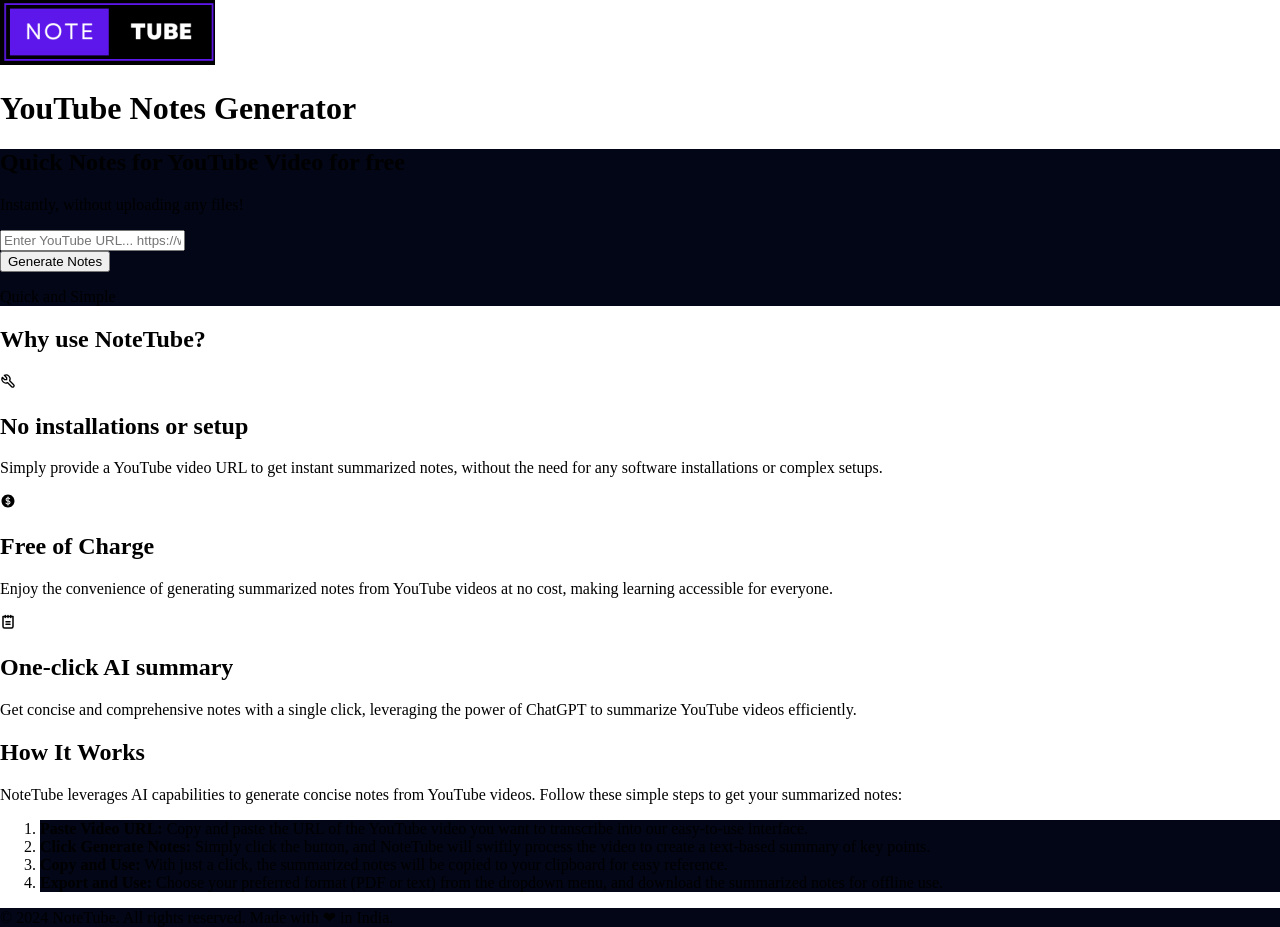
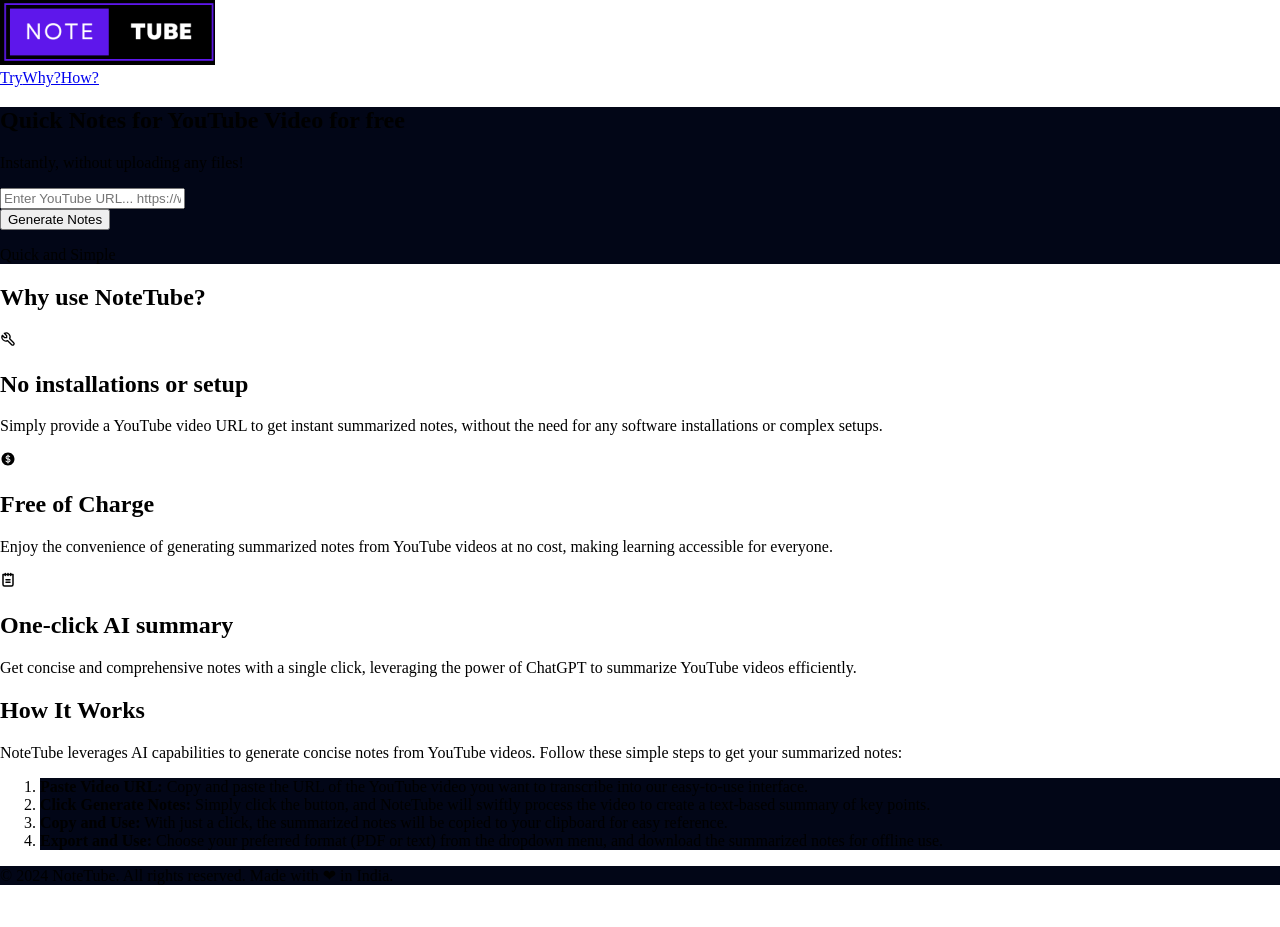
Before and after one commit to Riya267/NoteTUBE, a React (Create React App) app in the folder frontend/: page / in a window 1280 px wide. After the commit the page ends 885 px from the top, so only its background shows below. Built offline with nearby package versions, Linux system fonts and the light colour scheme.

Commit message:
header ui fixed

```diff
--- a/frontend/src/components/cardGrid.tsx
+++ b/frontend/src/components/cardGrid.tsx
@@ -5,7 +5,7 @@
 
 function CardGrid() {
   return (
-    <section className="bg-gray-900 py-10">
+    <section id="why" className="bg-gray-900 py-10">
       <div className="max-w-7xl mx-auto px-4 sm:px-6 lg:px-8">
         <h2 className="text-center text-slate-50 font-bold text-3xl sm:text-4xl mb-8">
           Why use NoteTube?
--- a/frontend/src/components/footer.tsx
+++ b/frontend/src/components/footer.tsx
@@ -1,6 +1,6 @@
 export default function Footer() {
   return (
-    <footer className="bg-slate-900 h-24 w-full">
+    <footer className="bg-slate-900 h-24 w-full p-2">
       <div className="container mx-auto flex items-center justify-center h-full border-t border-gray-700">
         <p className="text-lg lg:text-xl font-semibold text-gray-300 text-center">
           © 2024 NoteTube. All rights reserved. Made with{' '}
--- a/frontend/src/components/formWrapper.tsx
+++ b/frontend/src/components/formWrapper.tsx
@@ -38,7 +38,10 @@
   );
 
   return (
-    <section className="flex flex-col items-center justify-center h-[80vh] max-h-[30rem] mb-[80px] pt-[177px] pb-0 relative overflow-hidden bg-slate-900">
+    <section
+      id="home"
+      className="flex flex-col items-center justify-center h-[80vh] max-h-[30rem] mb-[80px] pt-[177px] pb-0 relative overflow-hidden bg-slate-900"
+    >
       <div className="max-w-3xl mx-auto px-6 relative mb-16 text-center">
         <h2 className="text-4xl lg:text-5xl text-white font-extrabold">
           Quick Notes for{' '}
@@ -65,7 +68,7 @@
           </div>
           <input
             type="submit"
-            className="font-bold rounded-lg text-white bg-purple-500 hover:bg-purple-600 border-2 border-purple-500 px-6 py-4 transition duration-300 w-full lg:w-auto"
+            className="font-bold rounded-lg text-white border-2 border-purple-500 hover:bg-gray-900 px-6 py-4 transition duration-300 w-full lg:w-auto"
             value="Generate Notes"
           />
         </form>
--- a/frontend/src/components/header.tsx
+++ b/frontend/src/components/header.tsx
@@ -1,17 +1,52 @@
+import React, { useEffect, useState } from 'react';
 import logo from '../../public/noteTubeLogo.png';
 
 export default function Header() {
+  const [isScrolled, setIsScrolled] = useState(false);
+
+  useEffect(() => {
+    const handleScroll = () => {
+      const scrollTop = window.pageYOffset;
+
+      setIsScrolled(scrollTop > 0);
+    };
+
+    window.addEventListener('scroll', handleScroll);
+    return () => {
+      window.removeEventListener('scroll', handleScroll);
+    };
+  }, []);
+
   return (
-    <header className="h-20 w-auto border-b border-slate-600 px-4">
-      <div className="lg:max-w-screen-lg mx-auto flex items-center justify-between h-full">
-        <div className="flex justify-between items-center w-full">
-          <div className="w-[100px]">
-            <img src={logo} alt={'logo'} />
-          </div>
-          <h1 className="text-xl lg:text-2xl font-extrabold text-red-100 tracking-wide text-right pr-5">
-            YouTube Notes Generator
-          </h1>
+    <header
+      className={`w-full flex justify-center items-center bg-transparent text-white fixed top-0 left-0 z-50 shadow-lg transition-all duration-300 ease-in-out transform ${isScrolled ? 'translate-y-4' : 'translate-y-0'}`}
+    >
+      <div
+        className={`w-full max-w-screen-lg bg-transparent rounded-full flex flex-col lg:flex-row items-center justify-between py-4 lg:py-6 px-4 lg:px-8 ${isScrolled ? 'border-2 border-gray-900 backdrop-blur-lg bg-opacity-15' : ''}`}
+      >
+        <div className="flex items-center">
+          <img src={logo} alt="NoteTube Logo" className="w-12 lg:w-16 mr-2" />
         </div>
+        <nav className="flex lg:flex space-x-6 lg:ml-auto mt-4 lg:mt-0">
+          <a
+            href="#home"
+            className="text-white hover:text-gray-300 transition-colors duration-300"
+          >
+            Try
+          </a>
+          <a
+            href="#why"
+            className="text-white hover:text-gray-300 transition-colors duration-300"
+          >
+            Why?
+          </a>
+          <a
+            href="#how"
+            className="text-white hover:text-gray-300 transition-colors duration-300"
+          >
+            How?
+          </a>
+        </nav>
       </div>
     </header>
   );
--- a/frontend/src/components/howItWorks.tsx
+++ b/frontend/src/components/howItWorks.tsx
@@ -2,7 +2,10 @@
 
 const HowItWorks: React.FC = () => {
   return (
-    <section className="my-12 mx-6 rounded-full rounded-tl-none bg-gray-900 py-14">
+    <section
+      id="how"
+      className="my-12 mx-6 rounded-full rounded-tl-none bg-gray-900 py-14"
+    >
       <div className="max-w-4xl mx-auto px-4 sm:px-6 lg:px-8">
         <h2 className="text-3xl lg:text-4xl font-bold text-white mb-6">
           How It Works
--- a/frontend/src/index.css
+++ b/frontend/src/index.css
@@ -9,6 +9,7 @@
   padding: 0;
   height: 100%;
   width: 100%;
+  scroll-behavior: smooth;
 }
 
 .bg-slate-900 {
```
